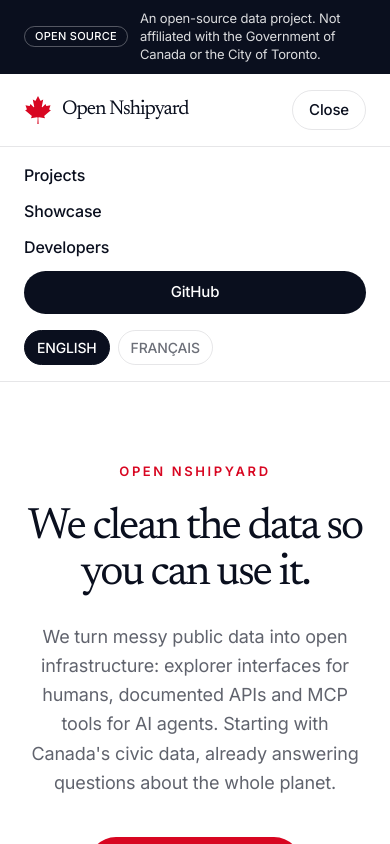
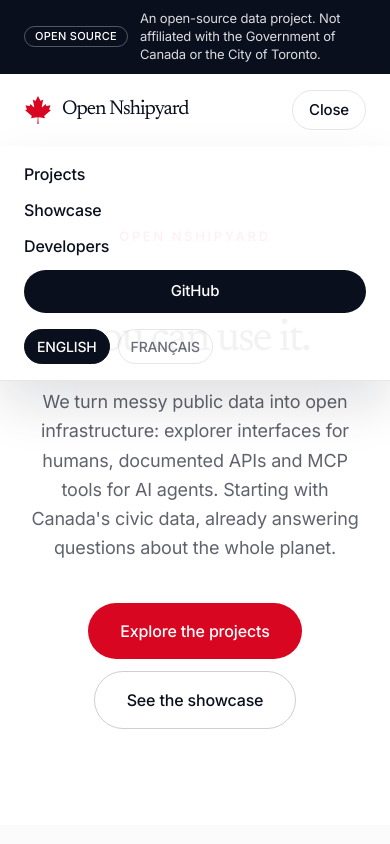
Before and after one commit to Nshipyard/canada-nshipyard, a Next.js app: page / in a window 390 px wide. Both pictures are taken after a click on the button "Menu". Shown: the top 844 px of the page. Built offline with nearby package versions, Linux system fonts and the light colour scheme.

Commit message:
Sticky scroll-aware navbar: header now sticks on desktop and mobile, gains shadow on scroll; mobile menu opens as overlay panel (Escape closes); section[id] scroll-margin so anchors clear the fixed header.

```diff
--- a/src/app/globals.css
+++ b/src/app/globals.css
@@ -40,7 +40,7 @@
   color: #fff;
 }
 
-/* Prevent page-level horizontal scroll on small screens */
-html, body {
-  overflow-x: clip;
+/* Sticky-nav anchor offset: in-page anchors never hide under the fixed header. */
+section[id] {
+  scroll-margin-top: 88px;
 }
--- a/src/components/Nav.tsx
+++ b/src/components/Nav.tsx
@@ -1,6 +1,6 @@
 "use client";
 
-import { useState } from "react";
+import { useState, useEffect } from "react";
 import { usePathname } from "next/navigation";
 import { useLang } from "@/i18n";
 import MapleLeaf from "./MapleLeaf";
@@ -8,9 +8,26 @@
 export default function Nav() {
   const { t, lang, setLang } = useLang();
   const [open, setOpen] = useState(false);
+  const [scrolled, setScrolled] = useState(false);
   const pathname = usePathname();
   // Section anchors live on the homepage; prefix with / when on a subpage like /showcase.
   const prefix = pathname === "/" ? "" : "/";
+
+  useEffect(() => {
+    const onScroll = () => setScrolled(window.scrollY > 8);
+    onScroll();
+    window.addEventListener("scroll", onScroll, { passive: true });
+    return () => window.removeEventListener("scroll", onScroll);
+  }, []);
+
+  useEffect(() => {
+    if (!open) return;
+    const onKey = (e: KeyboardEvent) => {
+      if (e.key === "Escape") setOpen(false);
+    };
+    window.addEventListener("keydown", onKey);
+    return () => window.removeEventListener("keydown", onKey);
+  }, [open ]);
 
   const links = [
     { href: `${prefix}#projects`, label: t.nav.projects },
@@ -19,7 +36,11 @@
   ];
 
   return (
-    <header className="border-b border-line bg-paper/90 backdrop-blur">
+    <header
+      className={`sticky top-0 z-50 border-b border-line bg-paper/90 backdrop-blur transition-shadow ${
+        scrolled ? "shadow-[0_12px_32px_rgba(10,15,30,0.10)]" : ""
+      }`}
+    >
       <div className="mx-auto flex max-w-[1392px] items-center justify-between px-6 py-4">
         <a href={pathname === "/" ? "#top" : "/"} className="flex items-center gap-2.5">
           <MapleLeaf className="h-7 w-7 text-canada" />
@@ -69,7 +90,7 @@
       </div>
 
       {open && (
-        <div className="border-t border-line px-6 py-4 md:hidden">
+        <div className="absolute inset-x-0 top-full border-b border-line bg-paper/95 px-6 py-4 shadow-[0_24px_48px_rgba(10,15,30,0.12)] backdrop-blur md:hidden">
           <div className="flex flex-col gap-3">
             {links.map((l) => (
               <a key={l.href} href={l.href} onClick={() => setOpen(false)} className="text-[16px] font-medium">
```
